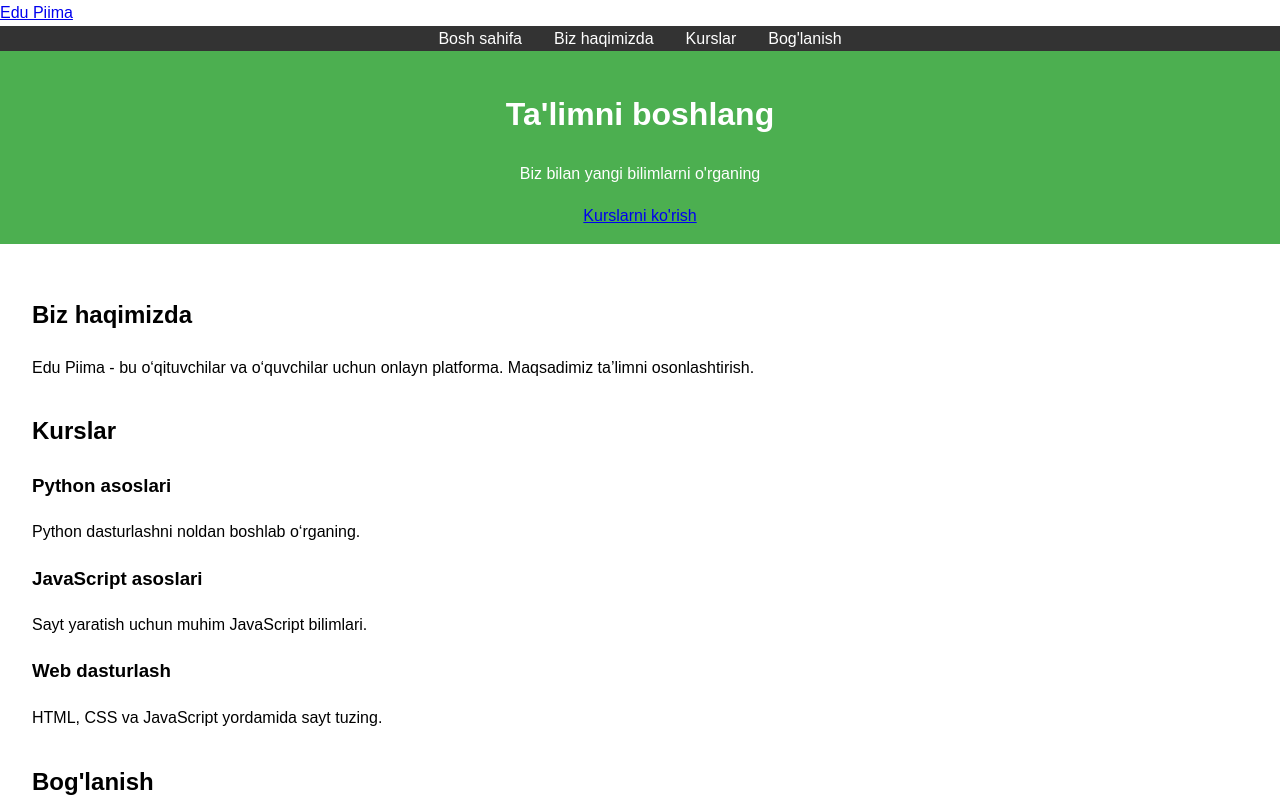
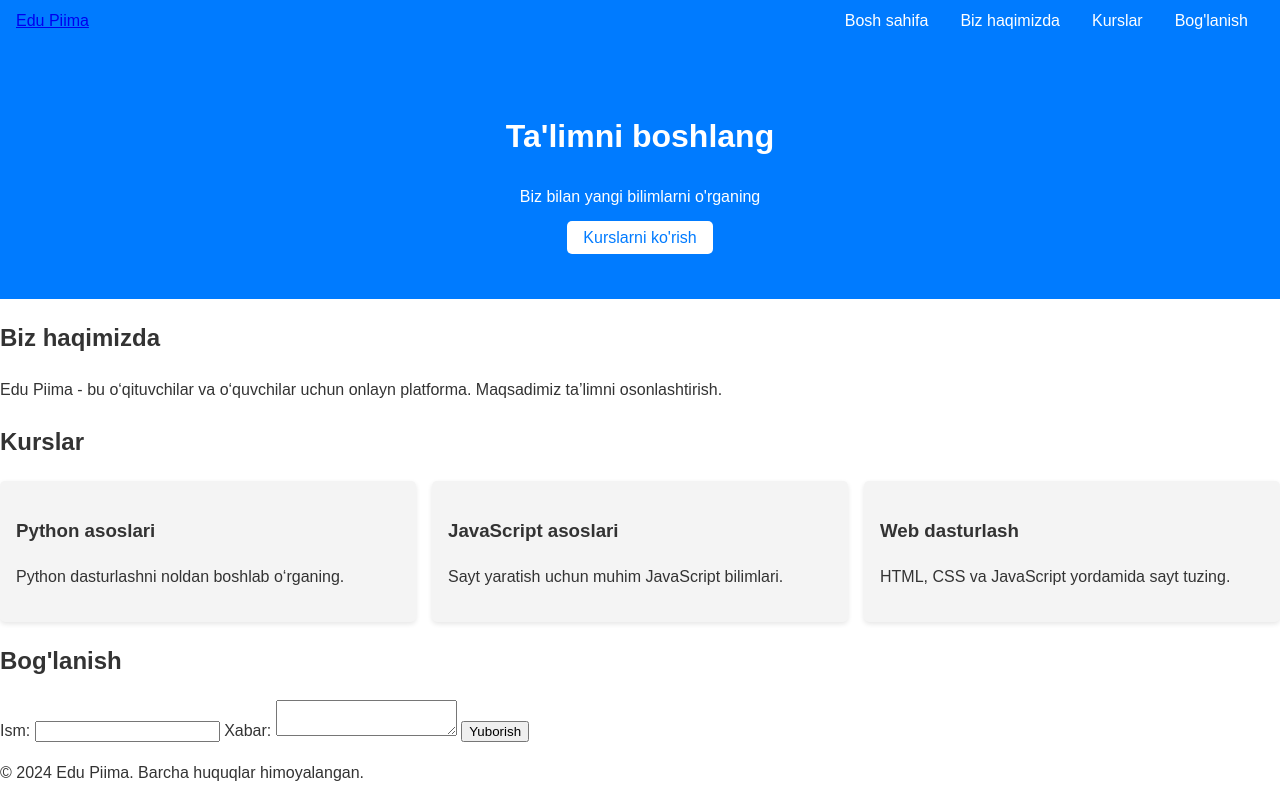
Before and after one commit to AmirchikSamnarqand/edu-piima, a plain HTML site: page index.html in a window 1280 px wide. Shown: the top 804 px of the page. Drawn offline with Linux system fonts and the light colour scheme.

Commit message:
style.css

```diff
--- a/style.css
+++ b/style.css
@@ -1,47 +1,60 @@
+/* Umumiy Sozlamalar */
 body {
+  margin: 0;
   font-family: Arial, sans-serif;
   line-height: 1.6;
+  color: #333;
+}
+
+/* Navbar */
+.navbar {
+  background: #007bff;
+  color: white;
+  padding: 0.5rem 1rem;
+}
+.navbar .container {
+  display: flex;
+  justify-content: space-between;
+  align-items: center;
+}
+.nav-links {
+  list-style: none;
+  display: flex;
   margin: 0;
   padding: 0;
 }
-
-header {
-  background: #4CAF50;
-  color: white;
-  text-align: center;
-  padding: 1rem 0;
-}
-
-nav ul {
-  background: #333;
-  color: white;
-  display: flex;
-  justify-content: center;
-  list-style: none;
-  margin: 0;
-  padding: 0;
-}
-
-nav ul li {
+.nav-links li {
   margin: 0 1rem;
 }
-
-nav ul li a {
+.nav-links a {
   color: white;
   text-decoration: none;
 }
 
-main {
-  padding: 2rem;
+/* Header */
+.hero {
+  background: #007bff;
+  color: white;
+  text-align: center;
+  padding: 3rem 1rem;
+}
+.hero .btn {
+  background: #fff;
+  color: #007bff;
+  padding: 0.5rem 1rem;
+  text-decoration: none;
+  border-radius: 5px;
 }
 
-section {
-  margin-bottom: 2rem;
+/* Kurslar bo'limi */
+.courses {
+  display: flex;
+  gap: 1rem;
 }
-
-footer {
-  background: #333;
-  color: white;
-  text-align: center;
-  padding: 1rem 0;
+.course {
+  background: #f4f4f4;
+  padding: 1rem;
+  border-radius: 5px;
+  flex: 1;
+  box-shadow: 0 2px 5px rgba(0, 0, 0, 0.1);
 }
```
